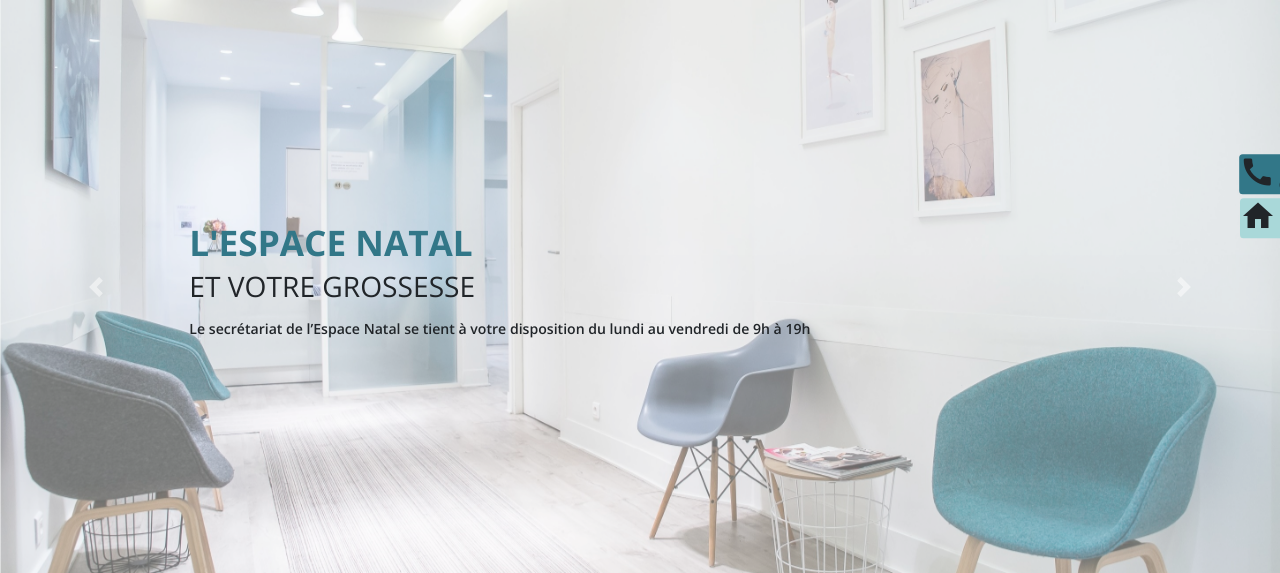
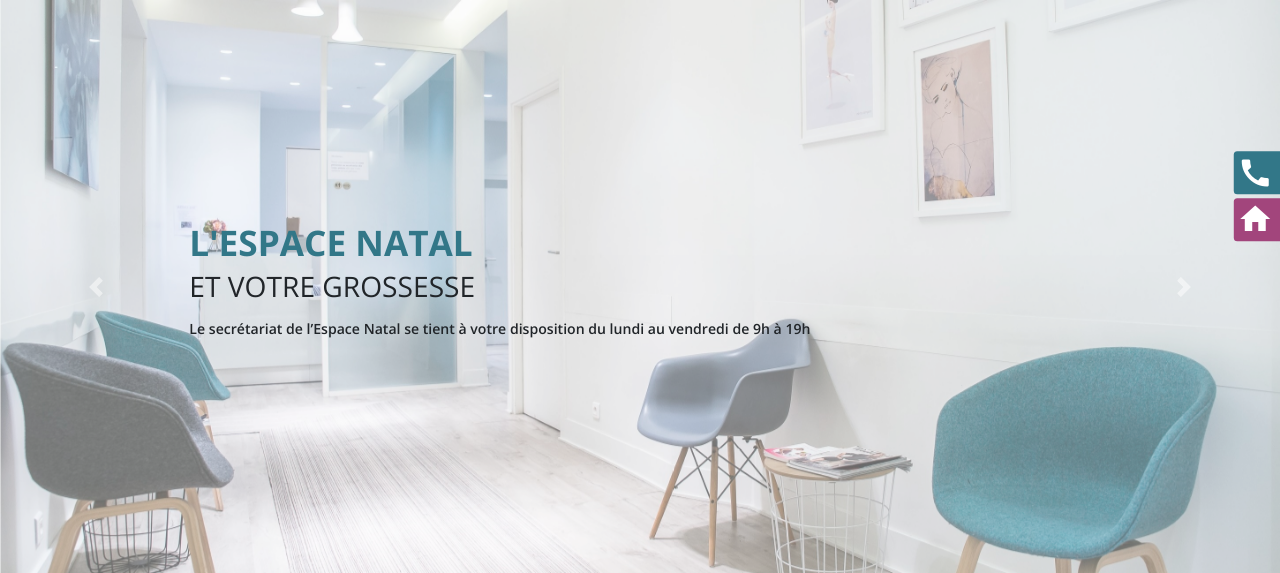
Before and after one commit to guillaumeMECE/espace-natal, a PHP site: page / in a window 1280 px wide. Shown: the part 204-777 px from the top of the page. Run offline with PHP 8.4, Linux system fonts and the light colour scheme; some libraries are stand-ins or nearby versions.

Commit message:
sticky contact improve as a table and fix animation

```diff
--- a/Chirurgie_gynecologique/index.php
+++ b/Chirurgie_gynecologique/index.php
@@ -14,8 +14,9 @@
 
 <body>
 
-  <!-- NAVBAR -->
-  <?php include("../views/navbar.html"); ?>
+  <!-- NAVBAR & STICKY CONTACT -->
+  <?php include("../views/navbar.html");
+ include("../views/sticky_contact.html"); ?>
 
   <div class="container">
   <div class="row my-5">
--- a/Chirurgie_gynecologique/pathologies.php
+++ b/Chirurgie_gynecologique/pathologies.php
@@ -14,8 +14,9 @@
 
 <body>
 
-  <!-- NAVBAR -->
-  <?php include("../views/navbar.html"); ?>
+  <!-- NAVBAR & STICKY CONTACT -->
+  <?php include("../views/navbar.html");
+ include("../views/sticky_contact.html"); ?>
 
   <!-- FOOTER & SCRIPT FOOTER/NAVBAR -->
   <?php include("../views/footer.html"); ?>
--- a/Chirurgie_gynecologique/specialistes.php
+++ b/Chirurgie_gynecologique/specialistes.php
@@ -14,8 +14,9 @@
 
 <body>
 
-  <!-- NAVBAR -->
-  <?php include("../views/navbar.html"); ?>
+  <!-- NAVBAR & STICKY CONTACT -->
+  <?php include("../views/navbar.html");
+ include("../views/sticky_contact.html"); ?>
 
   <!-- FOOTER & SCRIPT FOOTER/NAVBAR -->
   <?php include("../views/footer.html"); ?>
--- a/Chirurgie_gynecologique/techniques_operatoires.php
+++ b/Chirurgie_gynecologique/techniques_operatoires.php
@@ -14,8 +14,9 @@
 
 <body>
 
-  <!-- NAVBAR -->
-  <?php include("../views/navbar.html"); ?>
+  <!-- NAVBAR & STICKY CONTACT -->
+  <?php include("../views/navbar.html");
+ include("../views/sticky_contact.html"); ?>
 
   <!-- FOOTER & SCRIPT FOOTER/NAVBAR -->
   <?php include("../views/footer.html"); ?>
--- a/contact/index.php
+++ b/contact/index.php
@@ -15,8 +15,9 @@
 
 <body>
 
-  <!-- NAVBAR -->
-  <?php include("../views/navbar.html"); ?>
+  <!-- NAVBAR & STICKY CONTACT -->
+  <?php include("../views/navbar.html");
+ include("../views/sticky_contact.html"); ?>
 
   <!-- IMAGE+TXTBOX -->
   <div class="mb-5 shadow-sm" style="position:relative;">
--- a/grossesse_accouchement/accouchement.php
+++ b/grossesse_accouchement/accouchement.php
@@ -14,8 +14,9 @@
 
 <body>
 
-  <!-- NAVBAR -->
-  <?php include("../views/navbar.html"); ?>
+  <!-- NAVBAR & STICKY CONTACT -->
+  <?php include("../views/navbar.html");
+ include("../views/sticky_contact.html"); ?>
 
   <!-- FOOTER & SCRIPT FOOTER/NAVBAR -->
   <?php include("../views/footer.html"); ?>
--- a/grossesse_accouchement/grossesse_pathologique.php
+++ b/grossesse_accouchement/grossesse_pathologique.php
@@ -14,8 +14,9 @@
 
 <body>
 
-  <!-- NAVBAR -->
-  <?php include("../views/navbar.html"); ?>
+  <!-- NAVBAR & STICKY CONTACT -->
+  <?php include("../views/navbar.html");
+ include("../views/sticky_contact.html"); ?>
 
   <!-- FOOTER & SCRIPT FOOTER/NAVBAR -->
   <?php include("../views/footer.html"); ?>
--- a/grossesse_accouchement/grossesse_physiologique.php
+++ b/grossesse_accouchement/grossesse_physiologique.php
@@ -14,8 +14,9 @@
 
 <body>
 
-  <!-- NAVBAR -->
-  <?php include("../views/navbar.html"); ?>
+  <!-- NAVBAR & STICKY CONTACT -->
+  <?php include("../views/navbar.html");
+ include("../views/sticky_contact.html"); ?>
 
   <!-- FOOTER & SCRIPT FOOTER/NAVBAR -->
   <?php include("../views/footer.html"); ?>
--- a/grossesse_accouchement/index.php
+++ b/grossesse_accouchement/index.php
@@ -14,8 +14,9 @@
 
 <body>
 
-  <!-- NAVBAR -->
-  <?php include("../views/navbar.html"); ?>
+  <!-- NAVBAR & STICKY CONTACT -->
+  <?php include("../views/navbar.html");
+ include("../views/sticky_contact.html"); ?>
 
   <div class="container">
   <div class="row my-5">
--- a/index.php
+++ b/index.php
@@ -16,9 +16,9 @@
 
 <body>
 
-  <!-- NAVBAR -->
-  <?php include("views/navbar.html"); ?>
-<?php include("views/sticky_contact.html"); ?>
+  <!-- NAVBAR & STICKY CONTACT -->
+  <?php include("views/navbar.html");
+ include("views/sticky_contact.html"); ?>
 <!-- Carousel -->
   <div  style="position:relative;">
     <div id="carouselExampleControls" class="carousel slide shadow-sm" data-ride="carousel" >
--- a/infertilite/bilan_fertilite.php
+++ b/infertilite/bilan_fertilite.php
@@ -14,8 +14,9 @@
 
 <body>
 
-  <!-- NAVBAR -->
-  <?php include("../views/navbar.html"); ?>
+  <!-- NAVBAR & STICKY CONTACT -->
+  <?php include("../views/navbar.html");
+ include("../views/sticky_contact.html"); ?>
   <!-- FOOTER & SCRIPT FOOTER/NAVBAR -->
   <?php include("../views/footer.html"); ?>
   <script type="text/javascript">
--- a/infertilite/bilan_infertilite.php
+++ b/infertilite/bilan_infertilite.php
@@ -14,8 +14,9 @@
 
 <body>
 
-  <!-- NAVBAR -->
-  <?php include("../views/navbar.html"); ?>
+  <!-- NAVBAR & STICKY CONTACT -->
+  <?php include("../views/navbar.html");
+ include("../views/sticky_contact.html"); ?>
   <!-- FOOTER & SCRIPT FOOTER/NAVBAR -->
   <?php include("../views/footer.html"); ?>
   <script type="text/javascript">
--- a/infertilite/index.php
+++ b/infertilite/index.php
@@ -14,8 +14,9 @@
 
 <body>
 
-  <!-- NAVBAR -->
-  <?php include("../views/navbar.html"); ?>
+  <!-- NAVBAR & STICKY CONTACT -->
+  <?php include("../views/navbar.html");
+ include("../views/sticky_contact.html"); ?>
 
   <!-- IMAGE+TXTBOX -->
   <div class="mb-5 shadow-sm" style="position:relative;">
--- a/infertilite/prise_en_charge.php
+++ b/infertilite/prise_en_charge.php
@@ -14,8 +14,9 @@
 
 <body>
 
-  <!-- NAVBAR -->
-  <?php include("../views/navbar.html"); ?>
+  <!-- NAVBAR & STICKY CONTACT -->
+  <?php include("../views/navbar.html");
+ include("../views/sticky_contact.html"); ?>
   <!-- FOOTER & SCRIPT FOOTER/NAVBAR -->
   <?php include("../views/footer.html"); ?>
   <script type="text/javascript">
--- a/partenaires/index.php
+++ b/partenaires/index.php
@@ -14,8 +14,9 @@
 
 <body>
 
-  <!-- NAVBAR -->
-  <?php include("../views/navbar.html"); ?>
+  <!-- NAVBAR & STICKY CONTACT -->
+  <?php include("../views/navbar.html");
+ include("../views/sticky_contact.html"); ?>
 
   <div class="container my-5" style="width:75%;">
     <!-- CLINIQUE MUETTE -->
--- a/style.css
+++ b/style.css
@@ -268,37 +268,60 @@ h6 small {
   color: rgba(142, 147, 160, 1);
 }
 
+/* STICKY CONTACT */
 .square {
   position: fixed;
   right: 0;
   z-index: 5;
   top: 50%;
   transform: translateY(-50%);
-
 }
 
 .phoneContact {
-   width: 170px;
   height: 40px;
+  width: 250px;
+  display: table;
+  word-wrap: break-word;
   background-color: rgba(50, 119, 136, 1);
-   transform: translateX(76%);
+  padding-right: 5px;
+  transform: translateX(81.5%);
   transition: all 400ms;
 }
-.phoneContact:hover{
+
+.phoneContact:hover {
   transform: translateX(0%);
 }
 
+.phoneContactTxt {
+  display: table-cell;
+  vertical-align: middle;
+  font-weight: 600;
+  font-size: 20px;
+  color: white;
+}
 
 .doctolibContact {
   float: right;
-   width: 100px;
+  display: table;
+  width: 140px;
+  word-wrap: break-word;
+  padding-right: 5px;
   height: 40px;
-   background-color: rgba(169, 216, 217, 1);
-   transform: translateX(60%);
+  background-color: rgba(162, 69, 124, 1);
+  transform: translateX(67%);
   transition: all 400ms;
 }
-.doctolibContact:hover{
+
+.doctolibContact:hover {
   transform: translateX(0%);
+}
+
+.doctolibContactTxt {
+  display: table-cell;
+  vertical-align: middle;
+  font-weight: 600;
+  font-size: 20px;
+  color: white;
 }
 
 /*
--- a/views/sticky_contact.html
+++ b/views/sticky_contact.html
@@ -1,10 +1,10 @@
 <div class="square">
-   <div class="phoneContact mb-1 rounded-left">
-      <i class="material-icons md-36">call</i>
-      Contactez le centre
-   </div>
-   <div class="doctolibContact rounded-left">
-      <i class="material-icons md-36">home</i>
-      Doctolib
-   </div>
+  <div class="phoneContact mb-1 rounded-left p-1">
+      <i class="material-icons md-36" style="display: table-cell; vertical-align: middle; color:white;">call</i>
+     <div class="pl-2 phoneContactTxt" style="display: table-cell; vertical-align: middle;">Contactez le centre</div>
+  </div>
+  <div class="doctolibContact rounded-left p-1">
+     <i class="material-icons md-36" style="display: table-cell; vertical-align: middle;color:white;">home</i>
+     <div class="pl-2 doctolibContactTxt" style="display: table-cell; vertical-align: middle;">Doctolib</div>
+  </div>
 </div>
```
Lines whose indentation alone changed are shown as unchanged.
